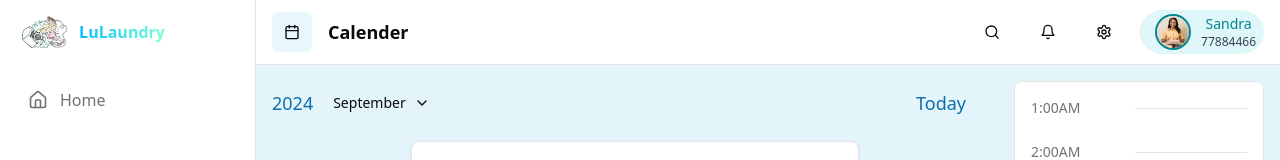
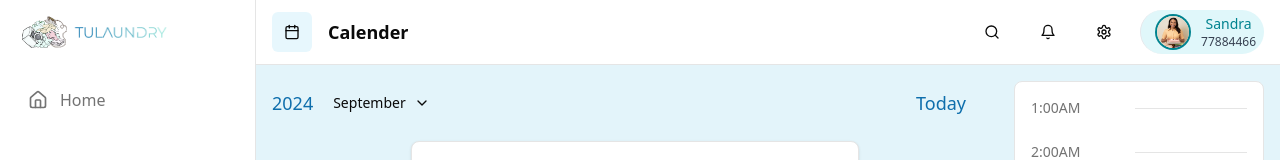
Before and after one commit to Aristocratjnr/Consumer-dashboard, a Next.js app: page /calendar in a window 1280 px wide. Shown: the top 160 px of the page. Built offline with nearby package versions, Linux system fonts and the light colour scheme.

Commit message:
update CalendarPage: modify sidebar layout and remove text gradient styling

```diff
--- a/src/app/(dashboard)/calendar/page.tsx
+++ b/src/app/(dashboard)/calendar/page.tsx
@@ -37,10 +37,10 @@
             {/* Sidebar */}
             <div className="fixed left-0 top-0 bottom-0 w-64 border-r bg-background p-4">
                 <div className="mb-8">
-                <Link href="/" className="flex items-center gap-2">
-                <img src="/images/logo.png" alt="Tulaundry Logo" className="h-8 -mr-0.5" />
-                    <span className="font-semibold text-gradient">LuLaundry</span>
-                </Link>
+                <div className="flex items-center mb-8">
+                    <img alt="TulaLaundry" className="h-8 -mr-0.5" src="/images/logo.png" />
+                    <img src="/images/lund.png" alt="Tulaundry" className="h-5" />
+                </div>
                 </div>
                 <nav className="space-y-2">
                 <Link
--- a/src/app/globals.css
+++ b/src/app/globals.css
@@ -70,10 +70,3 @@ body {
     @apply bg-background text-foreground;
   }
 }
-
-.text-gradient {
-  background: linear-gradient(to right, #00bfff, #7fffd4); /* Customize colors */
-  background-clip: text;
-  -webkit-background-clip: text;
-  -webkit-text-fill-color: transparent;
-}
```
